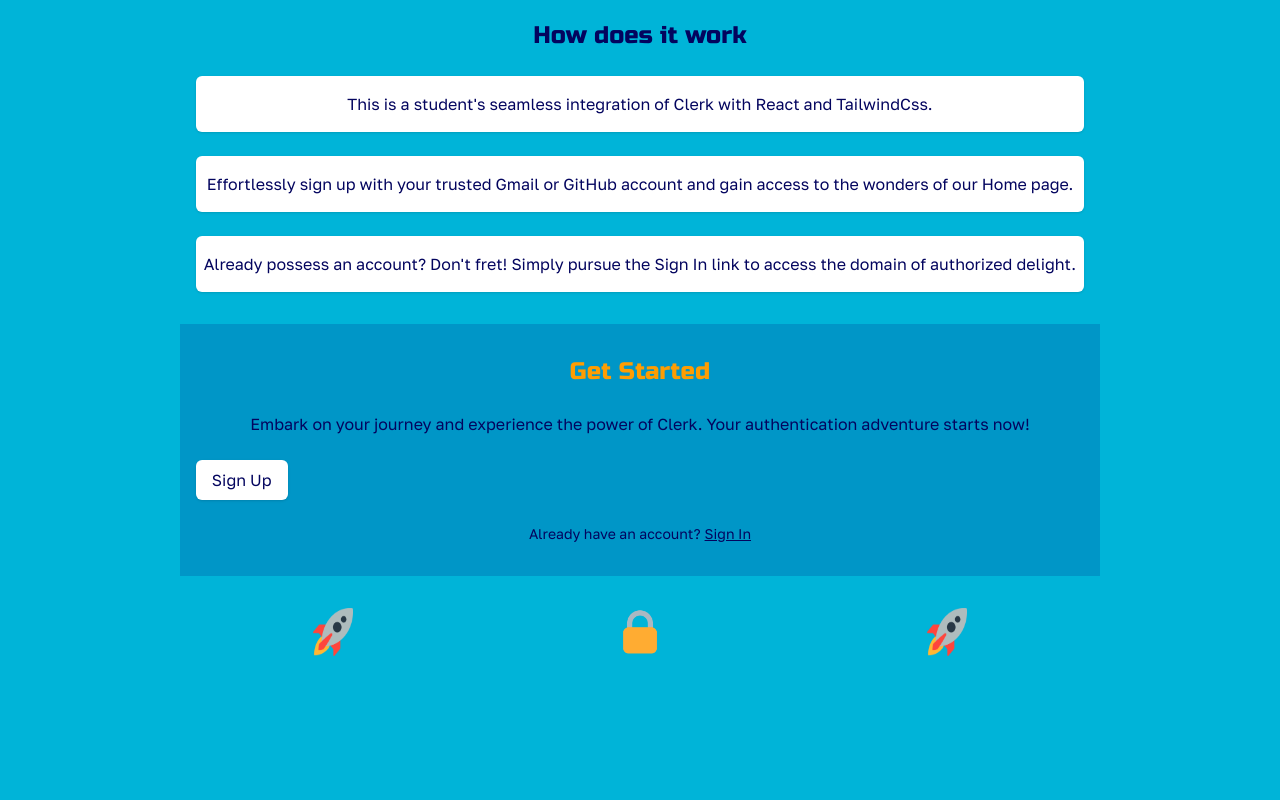
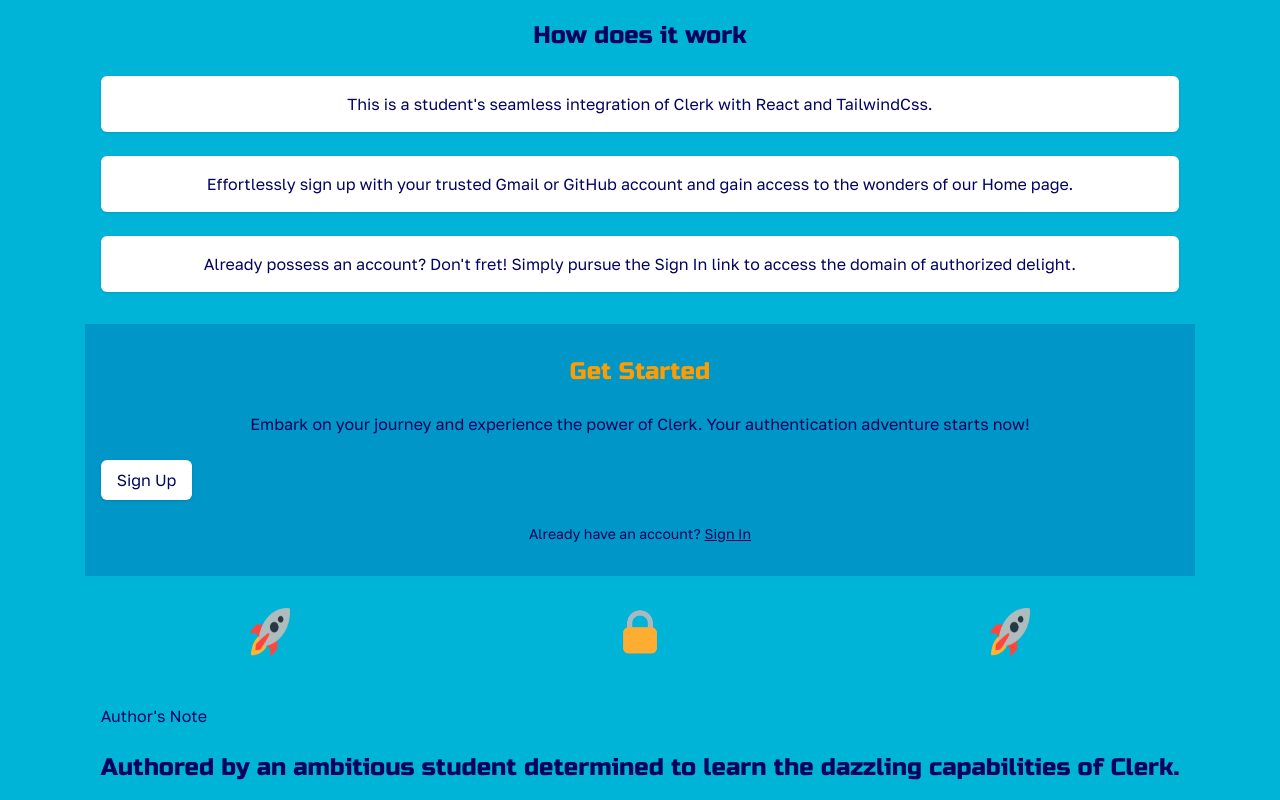
Before and after one commit to vivianebresolin/authentication-with-clerk, a React (Vite) app: page / in a window 1280 px wide. Shown: the part 314-1114 px from the top of the page. Before the commit the page ends 1002 px from the top, so only its background shows below. Built offline with nearby package versions, Linux system fonts and the light colour scheme; no server answers.

Commit message:
Add component SectionThree

```diff
--- /dev/null
+++ b/src/components/pages/initial/components/sectionThree/index.tsx
@@ -0,0 +1,10 @@
+function SectionThree() {
+  return (
+    <section className="py-4 px-4">
+      <p>Author's Note</p>
+      <h2 className="text-2xl pt-6">Authored by an ambitious student determined to learn the dazzling capabilities of Clerk.</h2>
+    </section>
+  );
+}
+
+export default SectionThree;
--- a/src/components/pages/initial/index.tsx
+++ b/src/components/pages/initial/index.tsx
@@ -1,6 +1,7 @@
 import Wrapper from "../../wrapper";
 import Header from "./components/header";
 import SectionOne from "./components/sectionOne";
+import SectionThree from "./components/sectionThree";
 import SectionTwo from "./components/sectionTwo";
 import Spacer from "./components/spacer";
 
@@ -12,6 +13,7 @@
         <SectionOne/>
         <SectionTwo/>
         <Spacer/>
+        <SectionThree/>
       </main>
     </Wrapper>
   );
```
